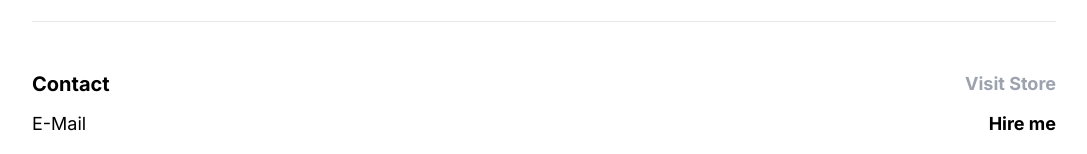
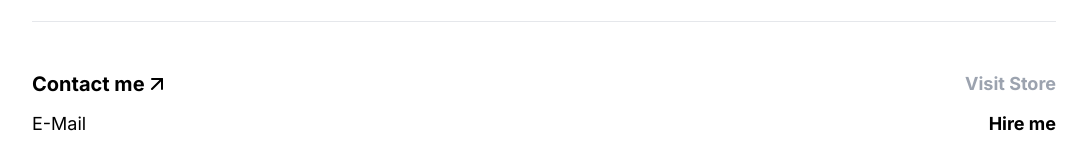
Before and after one commit to HarisETH/haris.one, a Next.js app: page / in a window 1280 px wide. Shown: the part 1607-1761 px from the top of the page, without its empty margins (96-1183 px from the left). Built offline with nearby package versions, Linux system fonts and the light colour scheme.

Commit message:
Bug fixes

```diff
--- a/src/components/Footer.jsx
+++ b/src/components/Footer.jsx
@@ -8,7 +8,7 @@ const Footer = () => {
       <footer className="pt-12 px-8 font-inter text-lg flex flex-col md:px-32 justify-center items-center space-y-10">
         <div className="flex justify-between items-center w-full md:max-w-5xl">
           <div className="contact flex flex-col gap-3">
-            <Link href={"/contact"} className="font-bold text-xl">Contact</Link>
+            <Link href={"/contact"} className="font-bold text-xl flex items-center justify-center   transition-all delay-100 ease-in hover:animate-pulxse group">Contact me <Icon.ArrowUpRight className="group-hover:translate-x-1 group-hover:-translate-y-1 group-hover:scale-105 transition-all delay-100 ease-in" ></Icon.ArrowUpRight> </Link>
             <a href="">E-Mail</a>
             <a href="">Instagram</a>
             <a href="">Twitter</a>
--- a/src/pages/index.js
+++ b/src/pages/index.js
@@ -33,14 +33,14 @@ export default function Home() {
         <meta name="viewport" content="width=device-width, initial-scale=1" />
         <link rel="icon" href="/favicon.ico" />
         <link rel="preconnect" href="https://fonts.googleapis.com" />
-        <link rel="preconnect" href="https://fonts.gstatic.com" crossorigin />
+        <link rel="preconnect" href="https://fonts.gstatic.com" crossOrigin />
         <link
           href="https://fonts.googleapis.com/css2?family=Cormorant:ital,wght@0,300;0,400;0,500;0,600;0,700;1,300;1,400;1,500;1,600;1,700&display=swap"
           rel="stylesheet"
         />
 
         <link rel="preconnect" href="https://fonts.googleapis.com" />
-        <link rel="preconnect" href="https://fonts.gstatic.com" crossorigin />
+        <link rel="preconnect" href="https://fonts.gstatic.com" crossOrigin />
         <link
           href="https://fonts.googleapis.com/css2?family=Inter:wght@100;200;300;400;500;600;700;800;900&display=swap"
           rel="stylesheet"
```
